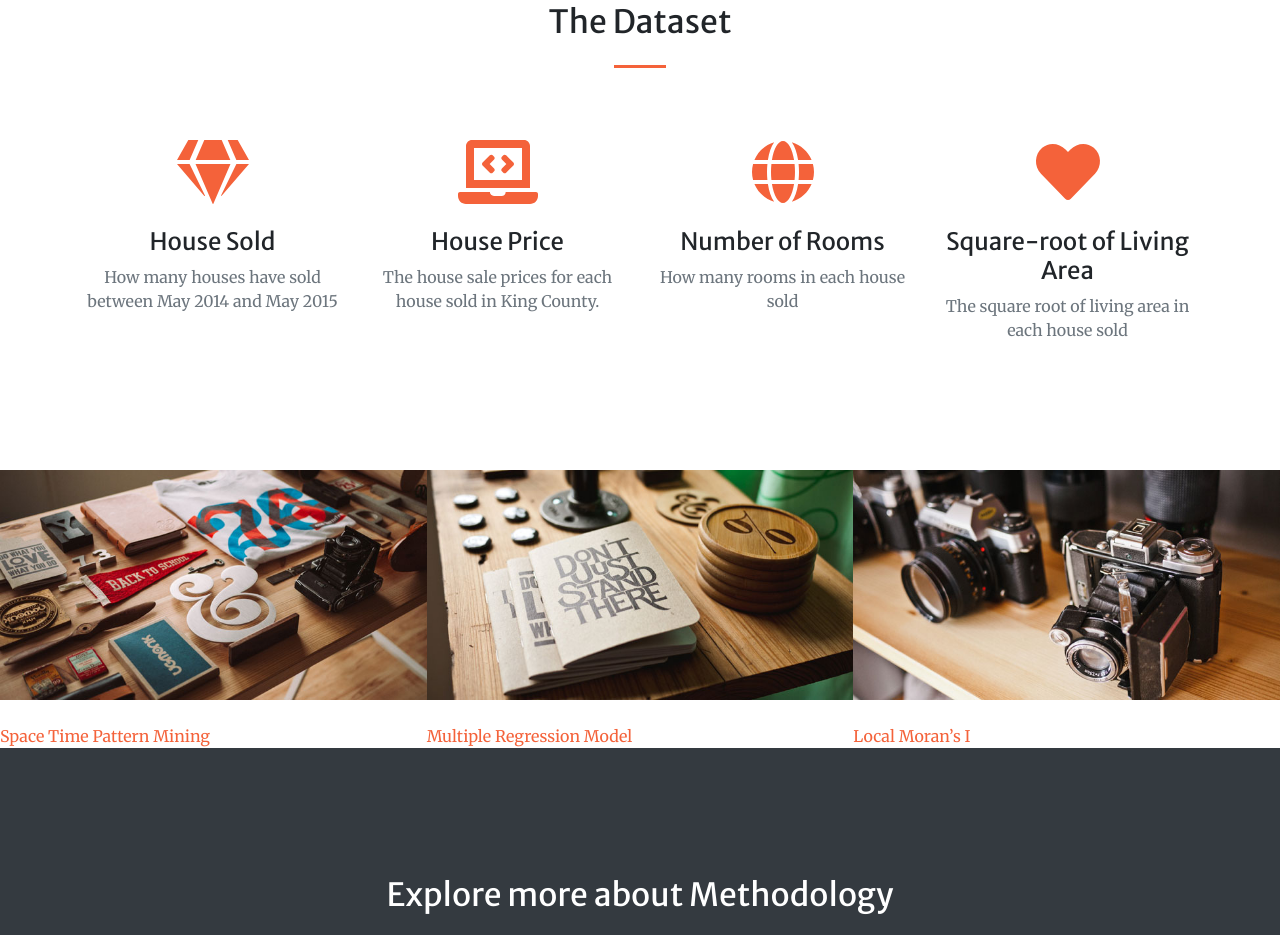
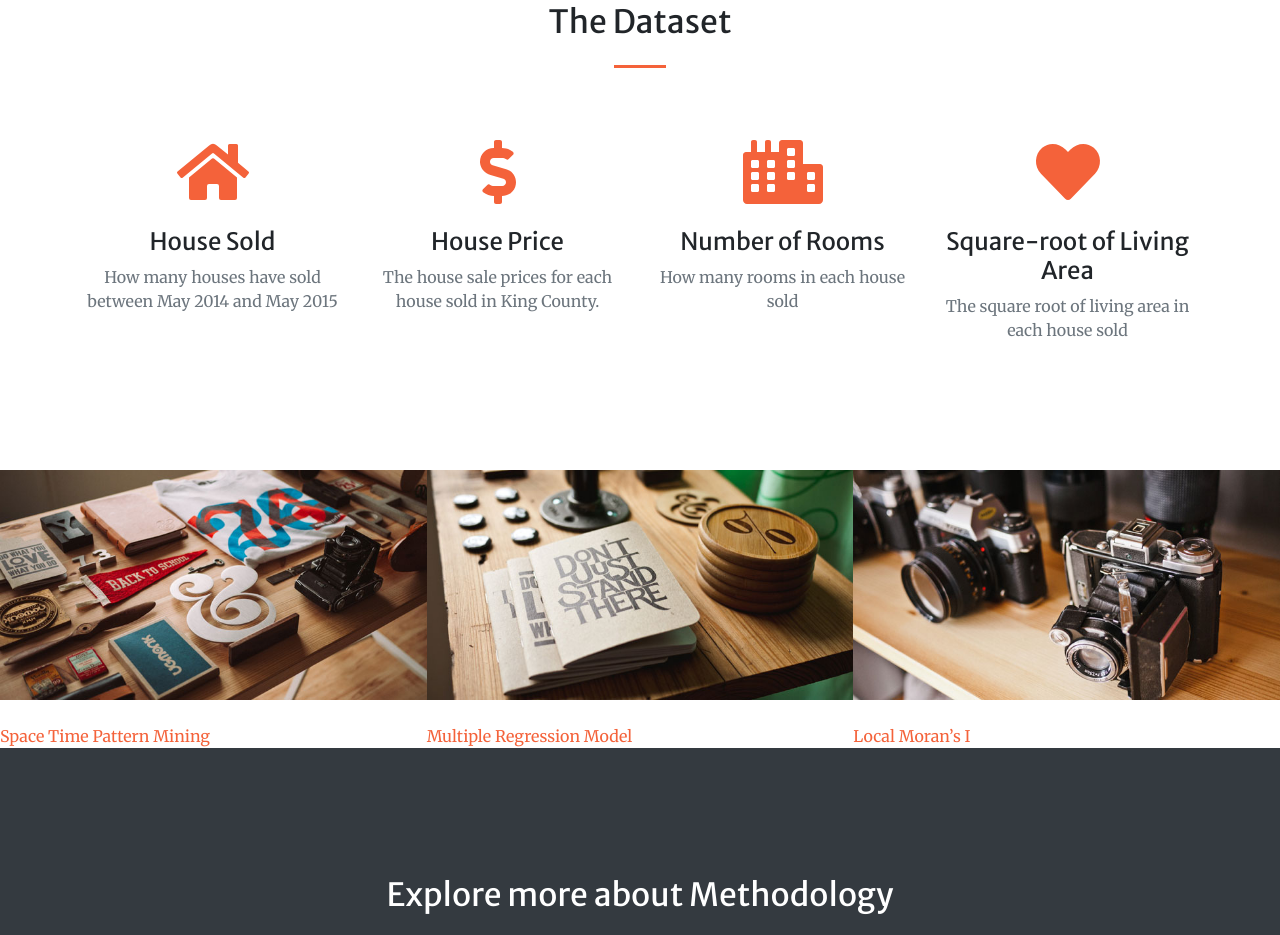
Before and after one commit to zejunoliviazheng/zejunoliviazheng.github.io, a website: page index.html in a window 1280 px wide. Shown: the part 1403-2338 px from the top of the page. Drawn offline with nearby package versions, Linux system fonts and the light colour scheme.

Commit message:
Update index.html

```diff
--- a/index.html
+++ b/index.html
@@ -73,21 +73,21 @@
       <div class="row">
         <div class="col-lg-3 col-md-6 text-center">
           <div class="mt-5">
-            <i class="fas fa-4x fa-gem text-primary mb-4"></i>
+            <i class="fas fa-4x fa-home text-primary mb-4"></i>
             <h3 class="h4 mb-2">House Sold</h3>
             <p class="text-muted mb-0">How many houses have sold between May 2014 and May 2015</p>
           </div>
         </div>
         <div class="col-lg-3 col-md-6 text-center">
           <div class="mt-5">
-            <i class="fas fa-4x fa-laptop-code text-primary mb-4"></i>
+            <i class="fas fa-4x fa-dollar-sign text-primary mb-4"></i>
             <h3 class="h4 mb-2">House Price</h3>
             <p class="text-muted mb-0">The house sale prices for each house sold in King County.</p>
           </div>
         </div>
         <div class="col-lg-3 col-md-6 text-center">
           <div class="mt-5">
-            <i class="fas fa-4x fa-globe text-primary mb-4"></i>
+            <i class="fas fa-4x fa-city text-primary mb-4"></i>
             <h3 class="h4 mb-2">Number of Rooms</h3>
             <p class="text-muted mb-0">How many rooms in each house sold</p>
           </div>
```
